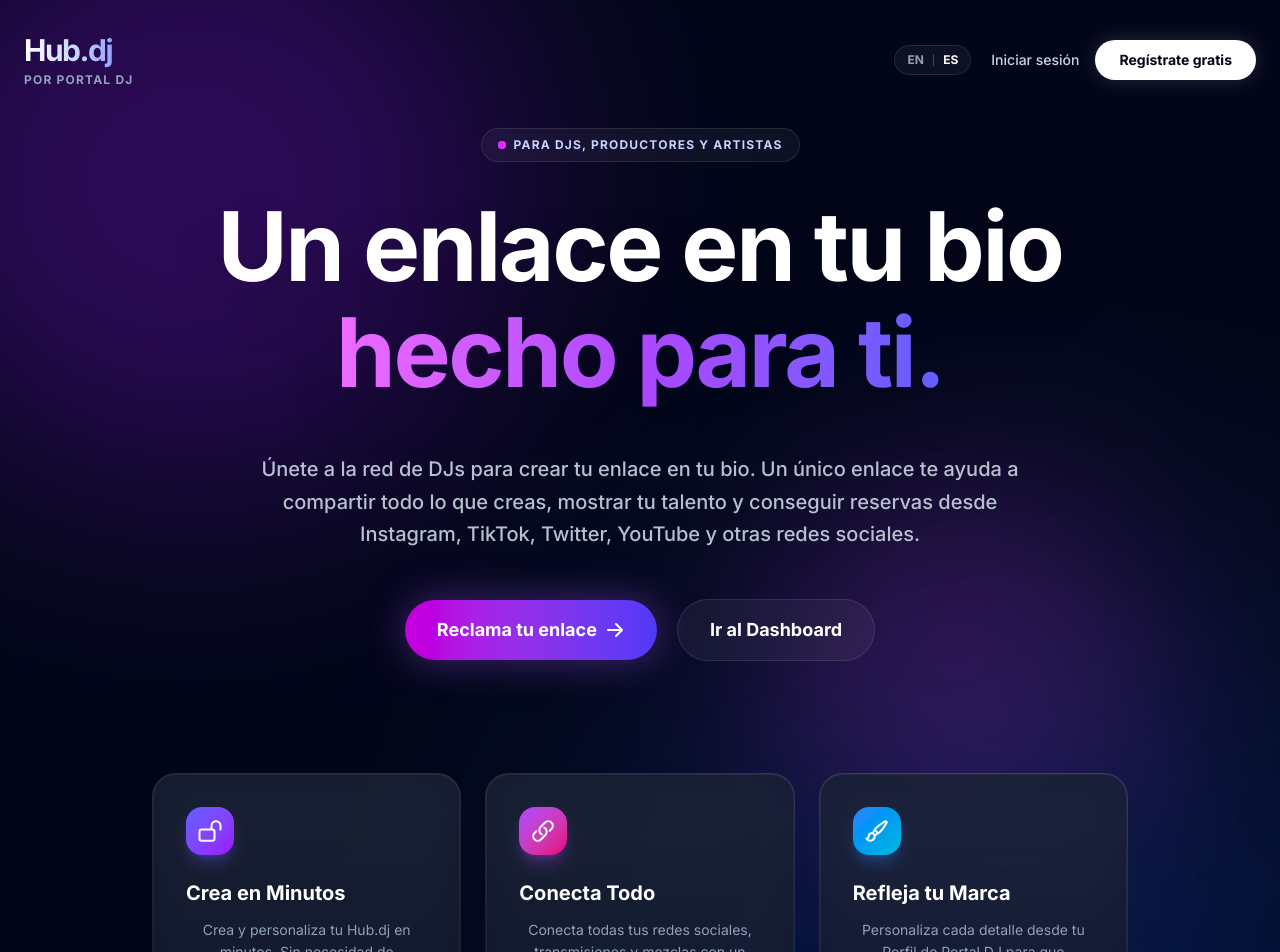
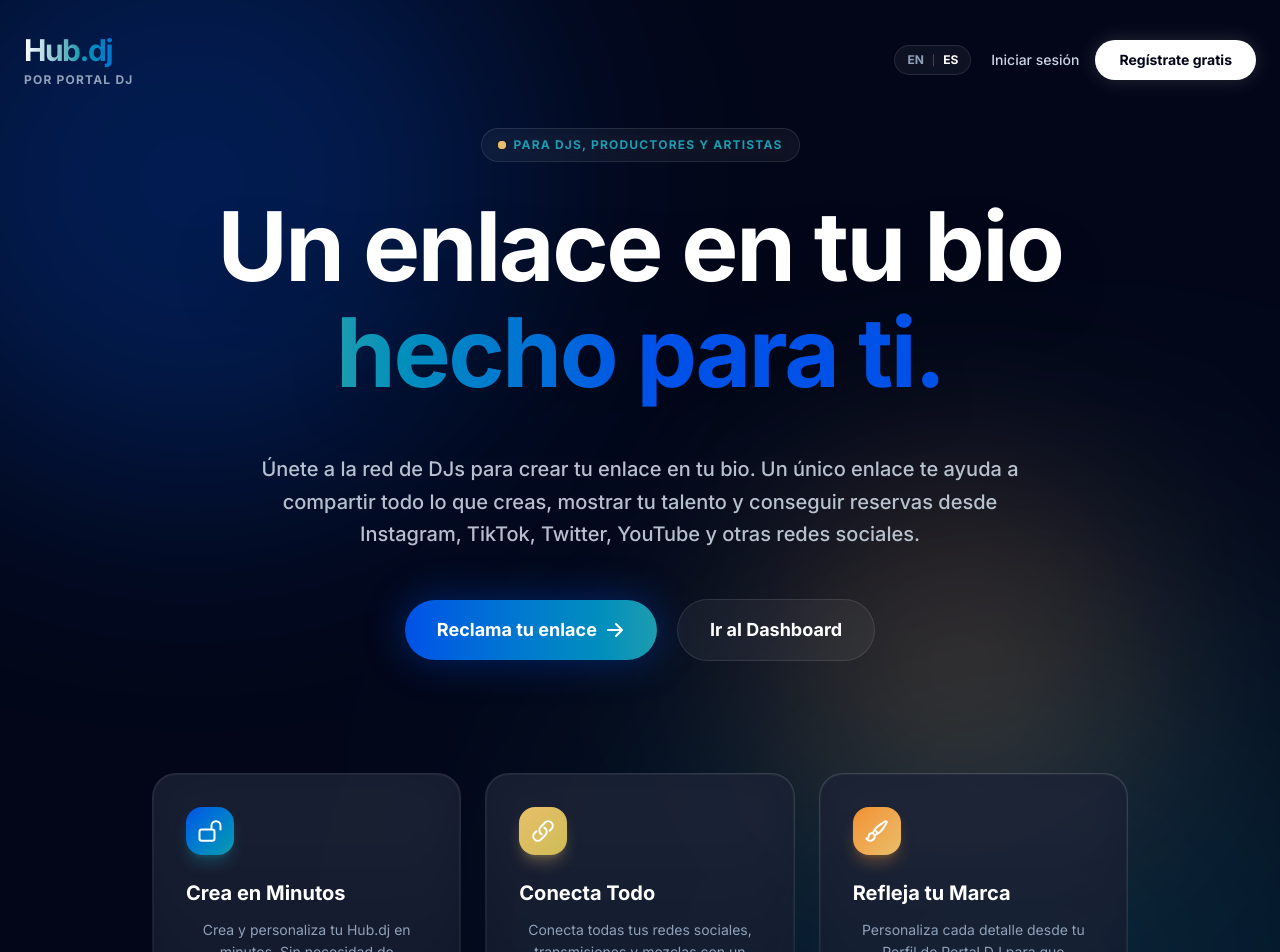
Before and after one commit to portaldj/share-tool, a Nuxt app: page / in a window 1280 px wide. Shown: the top 952 px of the page. Built offline with nearby package versions, Linux system fonts and the light colour scheme.

Commit message:
feat(design): implement new portal dj color palette to landing page

```diff
--- a/assets/css/main.css
+++ b/assets/css/main.css
@@ -3,4 +3,9 @@
 
 @theme {
     --font-body: "Inter", sans-serif;
+    --color-pdj-blue: #0051e7;
+    --color-pdj-cyan: #1C9CAF;
+    --color-pdj-lemon: #CDBD56;
+    --color-pdj-mustard: #E9BE6A;
+    --color-pdj-orange: #F29130;
 }
--- a/pages/index.vue
+++ b/pages/index.vue
@@ -11,14 +11,14 @@ useSeoMeta({
   <div class="min-h-screen bg-slate-950 text-white font-body selection:bg-fuchsia-500 selection:text-white relative overflow-hidden flex flex-col items-center justify-center">
 
     <!-- Abstract Ambient Background Gradients -->
-    <div class="absolute top-[-10%] left-[-10%] w-[50%] h-[50%] bg-purple-600/30 rounded-full blur-[120px] pointer-events-none mix-blend-screen animate-pulse-slow"></div>
-    <div class="absolute bottom-[-10%] right-[-10%] w-[60%] h-[60%] bg-blue-600/20 rounded-full blur-[150px] pointer-events-none mix-blend-screen"></div>
-    <div class="absolute top-[40%] left-[60%] w-[30%] h-[30%] bg-fuchsia-500/20 rounded-full blur-[100px] pointer-events-none mix-blend-screen"></div>
+    <div class="absolute top-[-10%] left-[-10%] w-[50%] h-[50%] bg-pdj-blue/30 rounded-full blur-[120px] pointer-events-none mix-blend-screen animate-pulse-slow"></div>
+    <div class="absolute bottom-[-10%] right-[-10%] w-[60%] h-[60%] bg-pdj-cyan/20 rounded-full blur-[150px] pointer-events-none mix-blend-screen"></div>
+    <div class="absolute top-[40%] left-[60%] w-[30%] h-[30%] bg-pdj-orange/20 rounded-full blur-[100px] pointer-events-none mix-blend-screen"></div>
 
     <!-- Navigation Bar / Login-Register -->
     <header class="w-full max-w-7xl mx-auto px-6 py-8 flex justify-between items-center z-50 absolute top-0 left-0 right-0">
       <div class="flex flex-col">
-        <h1 class="text-3xl font-bold tracking-tighter bg-gradient-to-r from-white via-indigo-200 to-indigo-400 bg-clip-text text-transparent">Hub.dj</h1>
+        <h1 class="text-3xl font-bold tracking-tighter bg-gradient-to-r from-white via-pdj-cyan to-pdj-blue bg-clip-text text-transparent">Hub.dj</h1>
         <span class="text-xs font-semibold text-slate-400 uppercase tracking-widest mt-1">{{ $t('landing.brand') }}</span>
       </div>
 
@@ -42,16 +42,16 @@ useSeoMeta({
       <!-- Eyebrow Tag -->
       <div class="inline-flex items-center gap-2 px-4 py-2 rounded-full bg-white/5 border border-white/10 backdrop-blur-md mb-8 shadow-inner animate-fade-in-up">
         <span class="flex h-2 w-2 relative">
-          <span class="animate-ping absolute inline-flex h-full w-full rounded-full bg-fuchsia-400 opacity-75"></span>
-          <span class="relative inline-flex rounded-full h-2 w-2 bg-fuchsia-500"></span>
+          <span class="animate-ping absolute inline-flex h-full w-full rounded-full bg-pdj-orange opacity-75"></span>
+          <span class="relative inline-flex rounded-full h-2 w-2 bg-pdj-mustard"></span>
         </span>
-        <span class="text-xs font-semibold text-indigo-200 uppercase tracking-widest">{{ $t('landing.eyebrow') }}</span>
+        <span class="text-xs font-semibold text-pdj-cyan uppercase tracking-widest">{{ $t('landing.eyebrow') }}</span>
       </div>
 
       <!-- Super Headline -->
       <h2 class="text-5xl sm:text-7xl md:text-8xl font-black tracking-tight leading-[1.1] mb-6 drop-shadow-2xl animate-fade-in-up animation-delay-100">
         {{ $t('landing.headline_1') }} <br class="hidden sm:block" />
-        <span class="text-transparent bg-clip-text bg-gradient-to-r from-fuchsia-400 via-purple-500 to-indigo-500">
+        <span class="text-transparent bg-clip-text bg-gradient-to-r from-pdj-cyan via-pdj-blue to-pdj-blue">
           {{ $t('landing.headline_2') }}
         </span>
       </h2>
@@ -63,7 +63,7 @@ useSeoMeta({
 
       <!-- Primary CTA Area -->
       <div class="mt-12 flex flex-col sm:flex-row gap-5 items-center justify-center w-full animate-fade-in-up animation-delay-300">
-        <a href="https://my.portaldj.pro/register" class="w-full sm:w-auto px-8 py-4 bg-gradient-to-r from-fuchsia-600 hover:from-fuchsia-500 to-indigo-600 hover:to-indigo-500 text-white rounded-full font-bold text-lg shadow-[0_0_40px_rgba(168,85,247,0.4)] hover:shadow-[0_0_60px_rgba(168,85,247,0.6)] transition-all duration-300 hover:-translate-y-1 active:translate-y-0 group flex items-center justify-center gap-2">
+        <a href="https://my.portaldj.pro/register" class="w-full sm:w-auto px-8 py-4 bg-gradient-to-r from-pdj-blue hover:from-[color-mix(in_srgb,var(--color-pdj-blue),white_10%)] to-pdj-cyan hover:to-[color-mix(in_srgb,var(--color-pdj-cyan),white_10%)] text-white rounded-full font-bold text-lg shadow-[0_0_40px_rgba(0,81,231,0.4)] hover:shadow-[0_0_60px_rgba(28,156,175,0.6)] transition-all duration-300 hover:-translate-y-1 active:translate-y-0 group flex items-center justify-center gap-2">
           {{ $t('landing.cta_claim') }}
           <svg xmlns="http://www.w3.org/2000/svg" class="h-5 w-5 group-hover:translate-x-1 transition-transform" viewBox="0 0 20 20" fill="currentColor">
             <path fill-rule="evenodd" d="M10.293 3.293a1 1 0 011.414 0l6 6a1 1 0 010 1.414l-6 6a1 1 0 01-1.414-1.414L14.586 11H3a1 1 0 110-2h11.586l-4.293-4.293a1 1 0 010-1.414z" clip-rule="evenodd" />
@@ -78,9 +78,9 @@ useSeoMeta({
       <div class="mt-28 grid grid-cols-1 md:grid-cols-2 lg:grid-cols-3 gap-6 w-full max-w-6xl mx-auto animate-fade-in-up animation-delay-400">
         <!-- Card 1 -->
         <div class="relative group p-[1px] rounded-3xl bg-gradient-to-b from-white/15 to-white/5 overflow-hidden">
-          <div class="absolute inset-0 bg-gradient-to-br from-fuchsia-500/20 to-indigo-500/20 opacity-0 group-hover:opacity-100 transition-opacity duration-500"></div>
+          <div class="absolute inset-0 bg-gradient-to-br from-pdj-blue/20 to-pdj-cyan/20 opacity-0 group-hover:opacity-100 transition-opacity duration-500"></div>
           <div class="relative h-full bg-slate-900/80 backdrop-blur-xl p-8 rounded-[23px] flex flex-col items-start border border-white/5 group-hover:border-white/10 transition-colors">
-            <div class="h-12 w-12 rounded-2xl bg-gradient-to-br from-indigo-500 to-purple-600 flex items-center justify-center mb-6 shadow-lg shadow-indigo-500/30">
+            <div class="h-12 w-12 rounded-2xl bg-gradient-to-br from-pdj-blue to-pdj-cyan flex items-center justify-center mb-6 shadow-lg shadow-pdj-cyan/30">
               <svg xmlns="http://www.w3.org/2000/svg" fill="none" viewBox="0 0 24 24" stroke-width="2" stroke="currentColor" class="w-6 h-6 text-white">
                 <path stroke-linecap="round" stroke-linejoin="round" d="M13.5 10.5V6.75a4.5 4.5 0 119 0v3.75M3.75 21.75h10.5a2.25 2.25 0 002.25-2.25v-6.75a2.25 2.25 0 00-2.25-2.25H3.75a2.25 2.25 0 00-2.25 2.25v6.75a2.25 2.25 0 002.25 2.25z" />
               </svg>
@@ -94,9 +94,9 @@ useSeoMeta({
 
         <!-- Card 2 -->
         <div class="relative group p-[1px] rounded-3xl bg-gradient-to-b from-white/15 to-white/5 overflow-hidden">
-          <div class="absolute inset-0 bg-gradient-to-br from-purple-500/20 to-pink-500/20 opacity-0 group-hover:opacity-100 transition-opacity duration-500"></div>
+          <div class="absolute inset-0 bg-gradient-to-br from-pdj-mustard/20 to-pdj-lemon/20 opacity-0 group-hover:opacity-100 transition-opacity duration-500"></div>
           <div class="relative h-full bg-slate-900/80 backdrop-blur-xl p-8 rounded-[23px] flex flex-col items-start border border-white/5 group-hover:border-white/10 transition-colors">
-            <div class="h-12 w-12 rounded-2xl bg-gradient-to-br from-purple-500 to-pink-600 flex items-center justify-center mb-6 shadow-lg shadow-purple-500/30">
+            <div class="h-12 w-12 rounded-2xl bg-gradient-to-br from-pdj-mustard to-pdj-lemon flex items-center justify-center mb-6 shadow-lg shadow-pdj-mustard/30">
               <svg xmlns="http://www.w3.org/2000/svg" fill="none" viewBox="0 0 24 24" stroke-width="2" stroke="currentColor" class="w-6 h-6 text-white">
                 <path stroke-linecap="round" stroke-linejoin="round" d="M13.19 8.688a4.5 4.5 0 011.242 7.244l-4.5 4.5a4.5 4.5 0 01-6.364-6.364l1.757-1.757m13.35-.622l1.757-1.757a4.5 4.5 0 00-6.364-6.364l-4.5 4.5a4.5 4.5 0 001.242 7.244" />
               </svg>
@@ -110,9 +110,9 @@ useSeoMeta({
 
         <!-- Card 3 -->
         <div class="relative group p-[1px] rounded-3xl bg-gradient-to-b from-white/15 to-white/5 overflow-hidden lg:col-span-1 md:col-span-2">
-          <div class="absolute inset-0 bg-gradient-to-br from-blue-500/20 to-cyan-500/20 opacity-0 group-hover:opacity-100 transition-opacity duration-500"></div>
+          <div class="absolute inset-0 bg-gradient-to-br from-pdj-orange/20 to-pdj-mustard/20 opacity-0 group-hover:opacity-100 transition-opacity duration-500"></div>
           <div class="relative h-full bg-slate-900/80 backdrop-blur-xl p-8 rounded-[23px] flex flex-col items-start border border-white/5 group-hover:border-white/10 transition-colors">
-            <div class="h-12 w-12 rounded-2xl bg-gradient-to-br from-blue-500 to-cyan-500 flex items-center justify-center mb-6 shadow-lg shadow-blue-500/30">
+            <div class="h-12 w-12 rounded-2xl bg-gradient-to-br from-pdj-orange to-pdj-mustard flex items-center justify-center mb-6 shadow-lg shadow-pdj-orange/30">
               <svg xmlns="http://www.w3.org/2000/svg" fill="none" viewBox="0 0 24 24" stroke-width="2" stroke="currentColor" class="w-6 h-6 text-white">
                 <path stroke-linecap="round" stroke-linejoin="round" d="M9.53 16.122a3 3 0 00-5.78 1.128 2.25 2.25 0 01-2.4 2.245 4.5 4.5 0 008.4-2.245c0-.399-.078-.78-.22-1.128zm0 0a15.998 15.998 0 003.388-1.62m-5.043-.025a15.994 15.994 0 011.622-3.395m3.42 3.42a15.995 15.995 0 004.764-4.648l3.876-5.814a1.151 1.151 0 00-1.597-1.597L14.146 6.32a15.996 15.996 0 00-4.649 4.763m3.42 3.42a6.776 6.776 0 00-3.42-3.42" />
               </svg>
```
